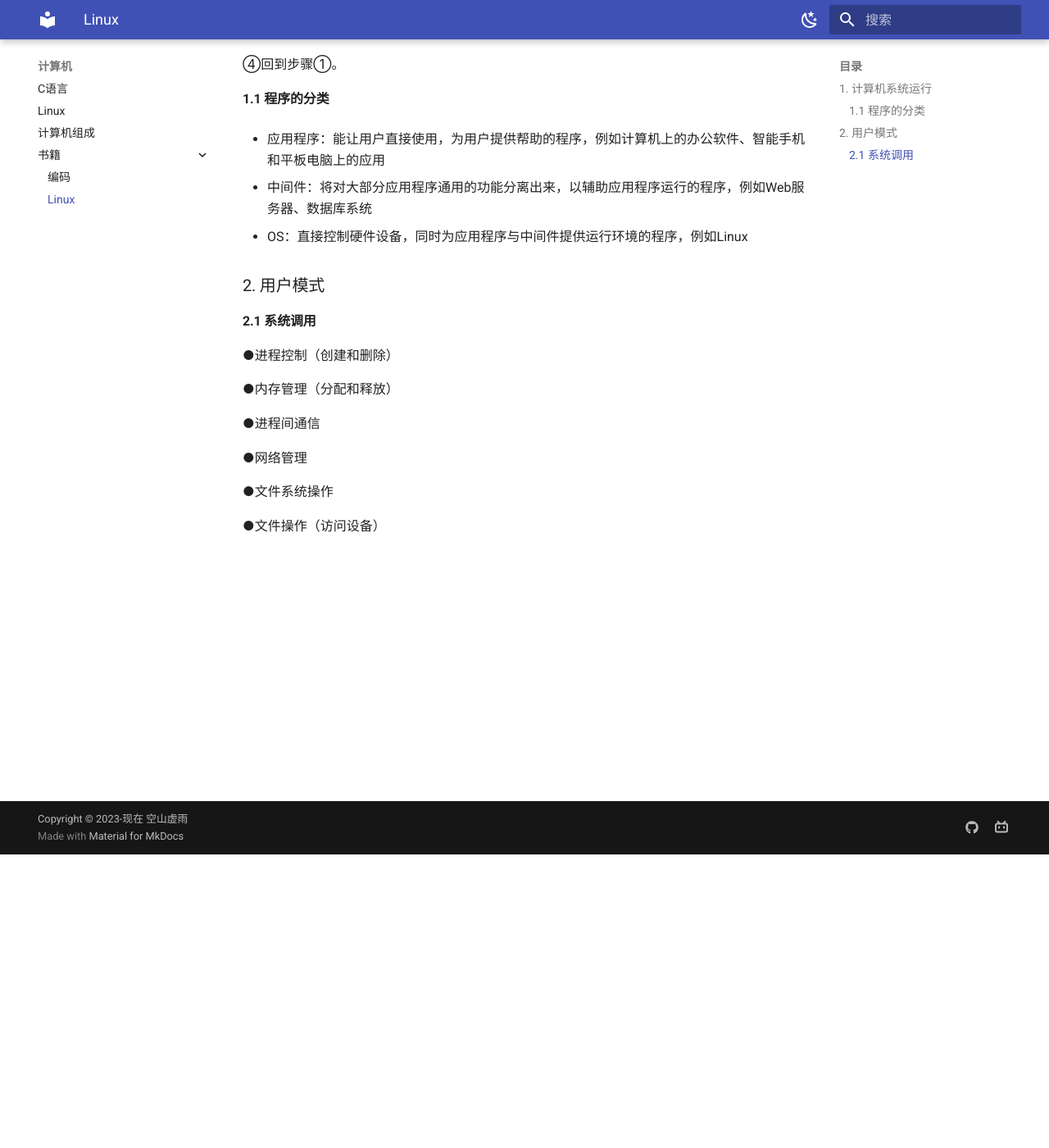
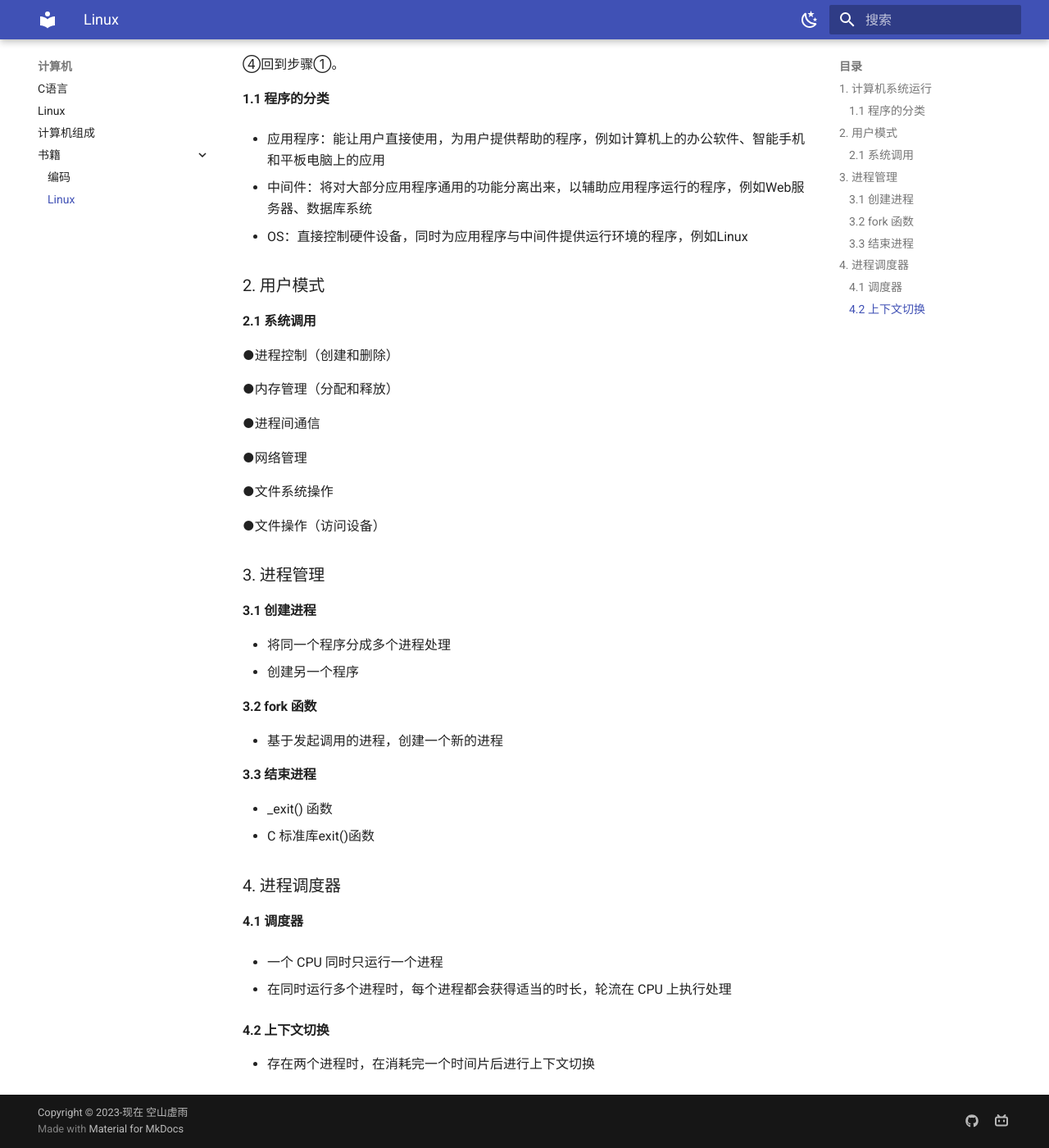
Before and after one commit to KongshanXuyu/zh-blog, an MkDocs documentation site: the page built from docs/计算机/书籍/Linux/文件.md, in a window 1280 px wide and 1400 px high, scrolled down 358 px. Shown: the whole window at 82% size. Built offline with MkDocs 1.6.1 and Material for MkDocs 9.7.7, drawn with Linux system fonts in a browser that asks for light colours.

Commit message:
2024-01-05_22:35:01 update

```diff
--- a/docs/计算机/书籍/Linux/文件.md
+++ b/docs/计算机/书籍/Linux/文件.md
@@ -32,3 +32,31 @@
 ●文件系统操作
 
 ●文件操作（访问设备）
+
+### 3. 进程管理
+
+#### 3.1 创建进程
+
+- 将同一个程序分成多个进程处理
+- 创建另一个程序
+
+#### 3.2 fork 函数
+
+- 基于发起调用的进程，创建一个新的进程
+
+#### 3.3 结束进程
+
+- _exit() 函数
+- C 标准库exit()函数
+
+### 4. 进程调度器
+
+#### 4.1 调度器
+
+- 一个 CPU 同时只运行一个进程
+
+- 在同时运行多个进程时，每个进程都会获得适当的时长，轮流在 CPU 上执行处理
+
+#### 4.2 上下文切换
+
+- 存在两个进程时，在消耗完一个时间片后进行上下文切换
```
